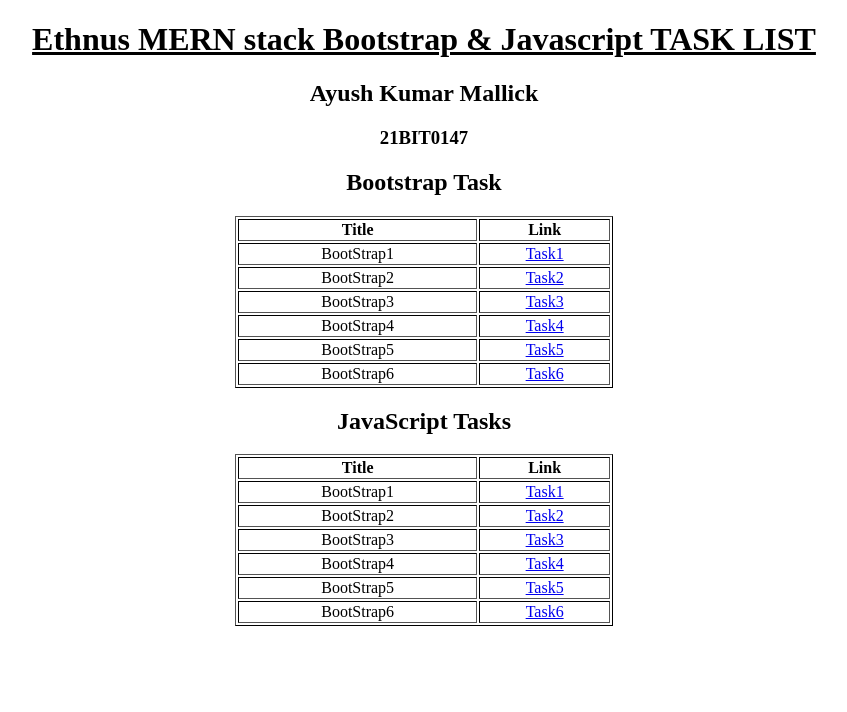
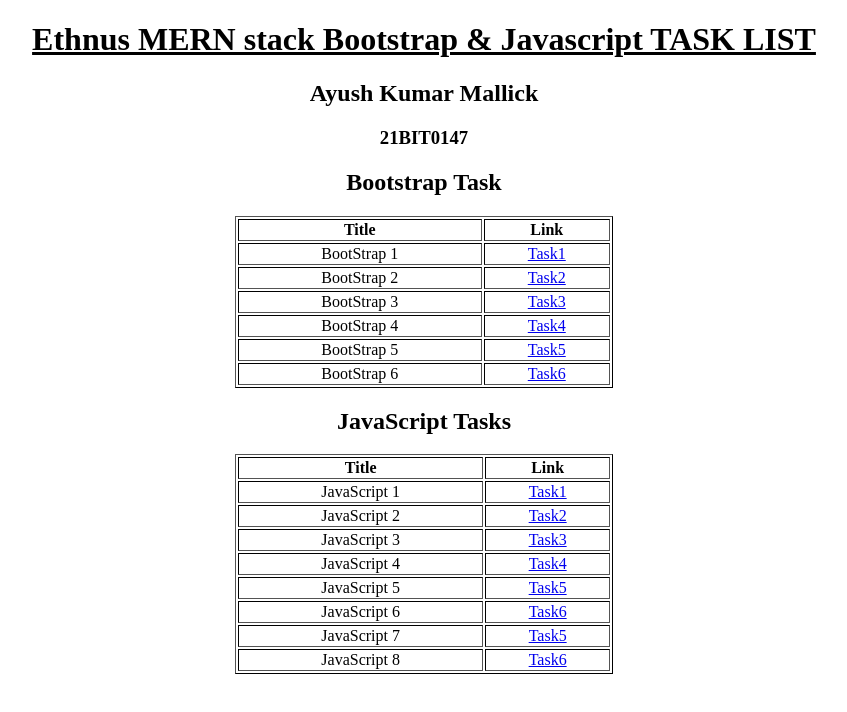
Before and after one commit to AyushMallick/MERN_BS_JS_EthInts, a plain HTML site: page index.html in a window 1280 px wide. Shown: the whole page, without its empty margins (216-1063 px from the left). Drawn offline with Linux system fonts and the light colour scheme.

Commit message:
Update index.html

```diff
--- a/index.html
+++ b/index.html
@@ -16,27 +16,27 @@
         <th>Title</th>
         <th>Link</th>
         <tr>
-            <td>BootStrap1 </td>
+            <td>BootStrap 1 </td>
             <td><a href="BS_T1.html" target = "_blank">Task1</a></td>
         </tr>
         <tr>
-            <td>BootStrap2 </td>
+            <td>BootStrap 2 </td>
             <td><a href="BS_T2.html " target = "_blank">Task2</a></td>
         </tr>
         <tr>
-            <td>BootStrap3 </td>
+            <td>BootStrap 3 </td>
             <td><a href="BS_T3.html"target = "_blank">Task3</a></td>
         </tr>
         <tr>
-            <td>BootStrap4 </td>
+            <td>BootStrap 4 </td>
             <td><a href="BS_T4.html"target = "_blank">Task4</a></td>
         </tr>
         <tr>
-            <td>BootStrap5 </td>
+            <td>BootStrap 5 </td>
             <td><a href="BS_T5.html"target = "_blank">Task5</a></td>
         </tr>
         <tr>
-            <td>BootStrap6 </td>
+            <td>BootStrap 6 </td>
             <td><a href="BS_T6.html"target = "_blank">Task6</a></td>
         </tr>
 	</table>
@@ -47,28 +47,36 @@
         <th>Title</th>
         <th>Link</th>
         <tr>
-            <td>BootStrap1 </td>
+            <td> JavaScript 1 </td>
             <td><a href="jstask1.html"target = "_blank">Task1</a></td>
         </tr>
         <tr>
-            <td>BootStrap2 </td>
+            <td> JavaScript 2 </td>
             <td><a href="jstask2.html"target = "_blank">Task2</a></td>
         </tr>
         <tr>
-            <td>BootStrap3 </td>
+            <td> JavaScript 3 </td>
             <td><a href="jstask3.html"target = "_blank">Task3</a></td>
         </tr>
         <tr>
-            <td>BootStrap4 </td>
+            <td> JavaScript 4 </td>
             <td><a href="jstask4.html"target = "_blank">Task4</a></td>
         </tr>
         <tr>
-            <td>BootStrap5 </td>
+            <td> JavaScript  5 </td>
             <td><a href="jstask5.html"target = "_blank">Task5</a></td>
         </tr>
         <tr>
-            <td>BootStrap6 </td>
+            <td> JavaScript 6 </td>
             <td><a href="jstask6.html"target = "_blank">Task6</a></td>
+        </tr>
+	<tr>
+            <td> JavaScript 7 </td>
+            <td><a href="jstask7.html"target = "_blank">Task5</a></td>
+        </tr>
+        <tr>
+            <td> JavaScript 8 </td>
+            <td><a href="jstask8.html"target = "_blank">Task6</a></td>
         </tr>
 
 
```
